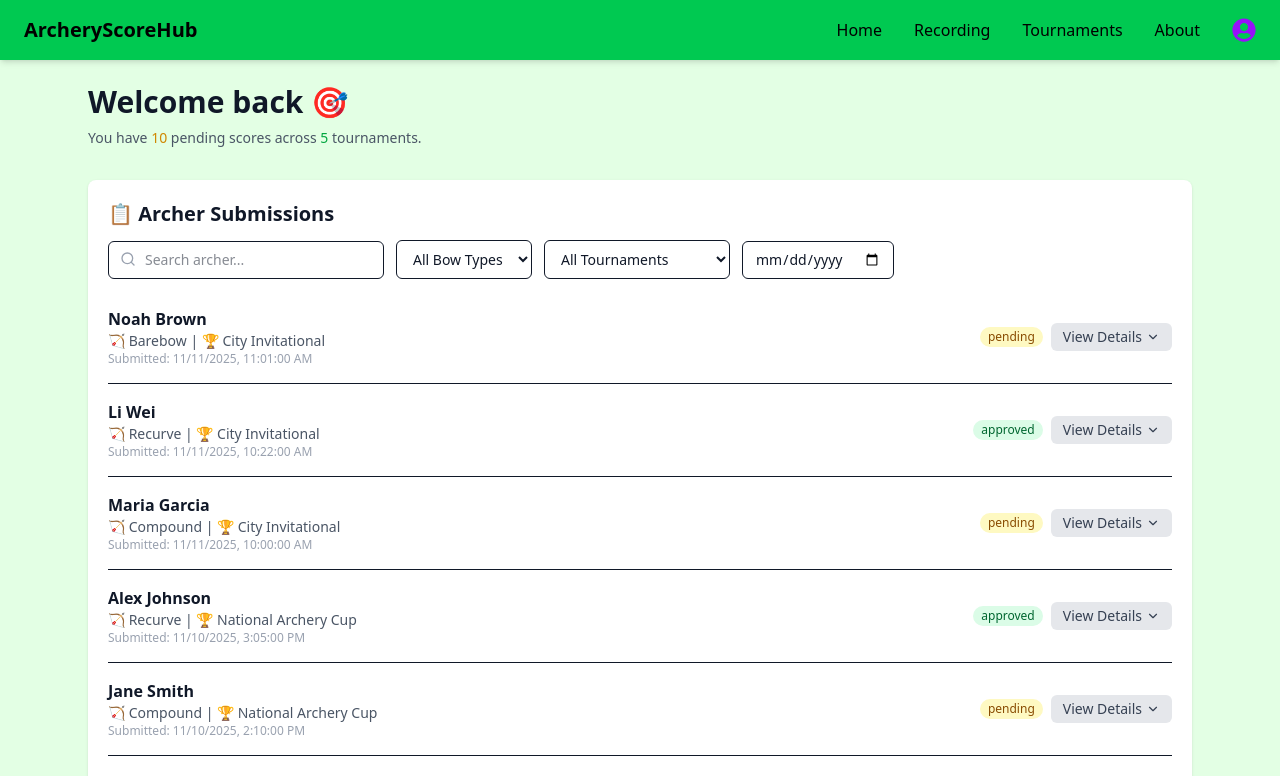
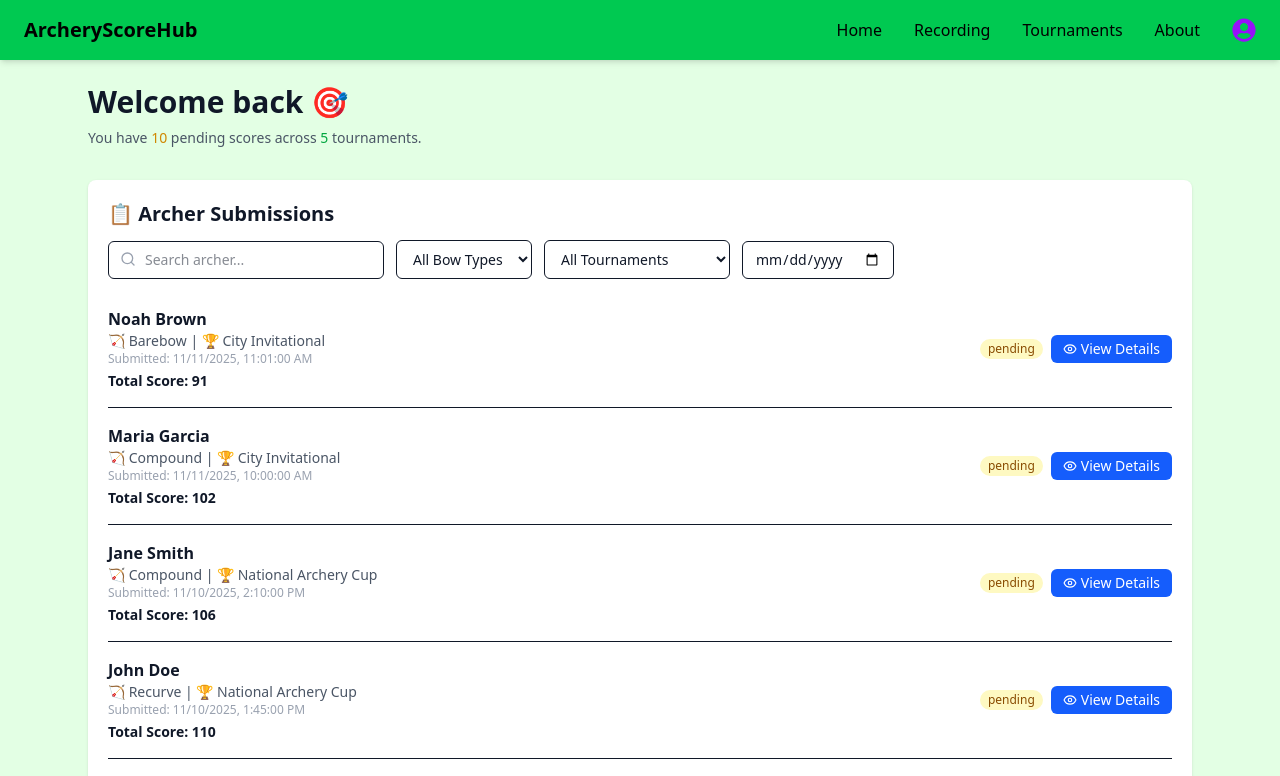
Before and after one commit to HuynhBaThanh105029615/archery_score_system, a Next.js app in the folder frontend/: page /profile/1 in a window 1280 px wide. Shown: the top 776 px of the page. Built offline with nearby package versions, Linux system fonts and the light colour scheme.

Commit message:
recorder page done

```diff
--- a/frontend/src/app/(user)/profile/[id]/RecorderProfilePage.tsx
+++ b/frontend/src/app/(user)/profile/[id]/RecorderProfilePage.tsx
@@ -1,35 +1,45 @@
+
 "use client";
 
 import { useState } from "react";
 import { useRouter } from "next/navigation";
-import RecorderDashboardUI, { TournamentItem, ScoreItem } from "@/src/component/RecorderDashboardUI";
+import RecorderDashboardUI, { ScoreItem } from "@/src/component/RecorderDashboardUI";
 import RecorderTournamentUI from "@/src/component/RecorderTournamentUI";
 import { tournaments } from "@/src/_data/tournaments";
-import { allScores as importedScore } from "@/src/_data/scores";
+import { allScores } from "@/src/_data/scores";
 
 export function RecorderProfilePage() {
   const [selectedTournament, setSelectedTournament] = useState<number | null>(null);
   const router = useRouter();
 
-  // ✅ Updated score data using your ScoreItem interface
-  const allScores: Record<number, ScoreItem[]> = importedScore
+  // ✅ Flatten all scores
+  const allScoreList: ScoreItem[] = Object.values(allScores).flat();
 
+  // ✅ Show only pending scores for the dashboard list
+  const pendingScores = allScoreList.filter((s) => s.status === "pending");
 
-  const history: ScoreItem[] = Object.values(allScores).flat();
-
-  // ✅ Handle tournament entry
   const handleEnterTournament = (id: number) => setSelectedTournament(id);
 
-  // ✅ Navigate to Archer Detail page
+  const handleBackToDashboard = () => setSelectedTournament(null);
+
+  const handleApprove = (id: number) => {
+    console.log("Approved score:", id);
+  };
+
+  const handleDisapprove = (id: number) => {
+    console.log("Disapproved score:", id);
+  };
+
+  // ✅ Navigate to Archer Detail Page
   const handleViewDetails = (scoreId: number) => {
     router.push(`/recorder/archer/${scoreId}`);
   };
 
-  const handleBackToDashboard = () => setSelectedTournament(null);
-
   // ✅ Tournament Page
   if (selectedTournament) {
-    const tournament = tournaments.find((t) => t.competition_id === selectedTournament);
+    const tournament = tournaments.find(
+      (t) => t.competition_id === selectedTournament
+    );
     const scores = allScores[selectedTournament] || [];
 
     return (
@@ -40,25 +50,25 @@ export function RecorderProfilePage() {
         >
           ← Back
         </button>
+
         <RecorderTournamentUI
           tournamentName={tournament?.name || "Tournament"}
-          scores={scores} // includes details
-          onApprove={(id) => console.log("Approved score:", id)}
-          onDisapprove={(id) => console.log("Disapproved score:", id)}
-          onViewDetails={handleViewDetails} // NEW
+          scores={scores}
+          onApprove={handleApprove}
+          onDisapprove={handleDisapprove}
         />
       </div>
     );
   }
 
-  // ✅ Dashboard
+  // ✅ Dashboard (only pending scores)
   return (
     <RecorderDashboardUI
       tournaments={tournaments}
-      scores={history.reverse()} // history scores
+      scores={pendingScores} // ✅ Only pending
       onEnterTournament={handleEnterTournament}
-      onDisapproveScore={(id) => console.log("Disapprove Score", id)}
-      onViewDetails={handleViewDetails} // pass to UI
+      onDisapproveScore={handleDisapprove}
+      onViewDetails={handleViewDetails}
     />
   );
 }
--- a/frontend/src/app/(user)/recorder/archer_details/page.tsx
+++ b/frontend/src/app/(user)/recorder/archer/[scoreId]/page.tsx
@@ -1,8 +1,8 @@
 "use client";
 
 import { useParams, useRouter } from "next/navigation";
+import { allScores } from "@/src/_data/scores";
 import { ScoreItem } from "@/src/component/RecorderDashboardUI";
-import { allScores } from "@/src/_data/scores";
 
 export default function ArcherDetailPage() {
   const params = useParams();
@@ -12,15 +12,21 @@ export default function ArcherDetailPage() {
   const allScoreList: ScoreItem[] = Object.values(allScores).flat();
   const score = allScoreList.find((s) => s.id === scoreId);
 
-  if (!score) return <div className="p-6">Score not found</div>;
+  if (!score) return <div className="p-6 text-center">Score not found</div>;
 
   const handleApprove = () => {
-    console.log("Approved score:", score.id);
+    console.log("✅ Approved score:", score.id);
   };
 
   const handleDisapprove = () => {
-    console.log("Disapproved score:", score.id);
+    console.log("❌ Disapproved score:", score.id);
   };
+
+  const totalScore =
+    score.details?.reduce(
+      (sum, round) => sum + round.shots.reduce((a, b) => a + b, 0),
+      0
+    ) ?? score.total_score;
 
   return (
     <div className="max-w-4xl mx-auto p-6">
@@ -31,21 +37,30 @@ export default function ArcherDetailPage() {
         ← Back
       </button>
 
-      <h2 className="text-2xl font-bold mb-2">{score.archer} - {score.bow_type}</h2>
-      <p className="text-gray-600 mb-4">Tournament: {score.tournament_name}</p>
-      <p className="text-gray-600 mb-4">Submitted at: {new Date(score.submitted_at).toLocaleString()}</p>
+      <h2 className="text-2xl font-bold mb-2">
+        {score.archer} - {score.bow_type}
+      </h2>
+      <p className="text-gray-600 mb-1">
+        Tournament: <span className="font-medium">{score.tournament_name}</span>
+      </p>
+      <p className="text-gray-600 mb-1">
+        Submitted at: {new Date(score.submitted_at).toLocaleString()}
+      </p>
+      <p className="text-gray-800 mt-2 font-semibold">Total Score: {totalScore}</p>
 
       {score.details && (
-        <div className="overflow-x-auto mb-4">
+        <div className="overflow-x-auto my-6">
           <table className="min-w-full border border-gray-200">
             <thead className="bg-gray-100">
               <tr>
                 <th className="px-3 py-2 border">Round</th>
                 <th className="px-3 py-2 border">Range</th>
                 {score.details[0].shots.map((_, i) => (
-                  <th key={i} className="px-3 py-2 border">Shot {i + 1}</th>
+                  <th key={i} className="px-3 py-2 border">
+                    Shot {i + 1}
+                  </th>
                 ))}
-                <th className="px-3 py-2 border">Total</th>
+                <th className="px-3 py-2 border">Round Total</th>
               </tr>
             </thead>
             <tbody>
@@ -54,7 +69,9 @@ export default function ArcherDetailPage() {
                   <td className="px-3 py-2 border text-center">{d.round}</td>
                   <td className="px-3 py-2 border text-center">{d.range}</td>
                   {d.shots.map((s, j) => (
-                    <td key={j} className="px-3 py-2 border text-center">{s}</td>
+                    <td key={j} className="px-3 py-2 border text-center">
+                      {s}
+                    </td>
                   ))}
                   <td className="px-3 py-2 border text-center font-semibold">
                     {d.shots.reduce((a, b) => a + b, 0)}
--- a/frontend/src/component/RecorderDashboardUI.tsx
+++ b/frontend/src/component/RecorderDashboardUI.tsx
@@ -1,7 +1,7 @@
 "use client";
 
-import { FC, useState, useEffect } from "react";
-import { Search, X, ChevronDown, ChevronUp } from "lucide-react";
+import { FC, useState } from "react";
+import { Search, X, ChevronDown, ChevronUp, Eye } from "lucide-react";
 
 export interface TournamentItem {
   competition_id: number;
@@ -33,6 +33,7 @@ interface Props {
   scores: ScoreItem[];
   onEnterTournament: (id: number) => void;
   onDisapproveScore: (id: number) => void;
+  onViewDetails: (id: number) => void; // ✅ Added
 }
 
 const RecorderDashboardUI: FC<Props> = ({
@@ -40,6 +41,7 @@ const RecorderDashboardUI: FC<Props> = ({
   scores,
   onEnterTournament,
   onDisapproveScore,
+  onViewDetails, // ✅ Added
 }) => {
   const [searchQuery, setSearchQuery] = useState("");
   const [bowFilter, setBowFilter] = useState("All");
@@ -51,9 +53,7 @@ const RecorderDashboardUI: FC<Props> = ({
     .filter((s) =>
       s.archer?.toLowerCase().includes(searchQuery.toLowerCase())
     )
-  .filter((s) =>
-    bowFilter === "All" ? true : s.bow_type === bowFilter
-  )
+    .filter((s) => (bowFilter === "All" ? true : s.bow_type === bowFilter))
     .filter((s) =>
       tournamentFilter === "All" ? true : s.tournament_name === tournamentFilter
     )
@@ -64,10 +64,8 @@ const RecorderDashboardUI: FC<Props> = ({
     )
     .sort(
       (a, b) =>
-      new Date(b.submitted_at).getTime() -
-      new Date(a.submitted_at).getTime()
+        new Date(b.submitted_at).getTime() - new Date(a.submitted_at).getTime()
     );
-
 
   const bowTypes = Array.from(new Set(scores.map((s) => s.bow_type)));
   const tournamentNames = Array.from(new Set(scores.map((s) => s.tournament_name)));
@@ -146,7 +144,15 @@ const RecorderDashboardUI: FC<Props> = ({
 
           {/* Archer List */}
           <div className="divide-y">
-            {filteredScores.map((score) => (
+            {filteredScores.map((score) => {
+              // ✅ Calculate total dynamically
+              const calculatedTotal =
+                score.details?.reduce(
+                  (sum, round) => sum + round.shots.reduce((a, b) => a + b, 0),
+                  0
+                ) ?? score.total_score;
+
+              return (
                 <div key={score.id} className="py-4">
                   <div className="flex justify-between items-center">
                     <div>
@@ -156,6 +162,9 @@ const RecorderDashboardUI: FC<Props> = ({
                       </div>
                       <div className="text-xs text-gray-400">
                         Submitted: {new Date(score.submitted_at).toLocaleString()}
+                      </div>
+                      <div className="text-sm mt-1 font-semibold">
+                        Total Score: {calculatedTotal}
                       </div>
                     </div>
 
@@ -171,66 +180,16 @@ const RecorderDashboardUI: FC<Props> = ({
                       </span>
 
                       <button
-                      onClick={() =>
-                        setExpandedScore(
-                          expandedScore === score.id ? null : score.id
-                        )
-                      }
-                      className="px-3 py-1 text-sm rounded-md bg-gray-200 text-gray-700 hover:bg-gray-300 flex items-center gap-1">
-                      {expandedScore === score.id ? "Hide Details" : "View Details"}
-                      {expandedScore === score.id ? (
-                        <ChevronUp size={14} />
-                      ) : (
-                        <ChevronDown size={14} />
-                      )}
+                        onClick={() => onViewDetails(score.id)} // ✅ Go to new page
+                        className="px-3 py-1 text-sm rounded-md bg-blue-600 text-white hover:bg-blue-700 flex items-center gap-1"
+                      >
+                        <Eye size={14} /> View Details
                       </button>
                     </div>
                   </div>
-
-                {/* Expanded details */}
-                {expandedScore === score.id && score.details && (
-                  <div className="mt-4 overflow-x-auto">
-                    <table className="min-w-full text-sm border border-gray-200">
-                      <thead className="bg-gray-100">
-                        <tr>
-                          <th className="px-3 py-2 border">Round</th>
-                          <th className="px-3 py-2 border">Range</th>
-                          {score.details[0].shots.map((_, i) => (
-                            <th key={i} className="px-3 py-2 border">
-                              Shot {i + 1}
-                            </th>
-                          ))}
-                          <th className="px-3 py-2 border">Total</th>
-                        </tr>
-                      </thead>
-                      <tbody>
-                        {score.details.map((d, i) => (
-                          <tr key={i}>
-                            <td className="px-3 py-2 border text-center">
-                              {d.round}
-                            </td>
-                            <td className="px-3 py-2 border text-center">
-                              {d.range}
-                            </td>
-                            {d.shots.map((s, i2) => (
-                              <td
-                                key={i2}
-                                className="px-3 py-2 border text-center"
-                              >
-                                {s}
-                              </td>
-                            ))}
-                            <td className="px-3 py-2 border font-semibold text-center">
-                              {d.shots.reduce((a, b) => a + b, 0)}
-                            </td>
-                          </tr>
-                        ))}
-                      </tbody>
-                    </table>
                 </div>
-                )}
-              </div>
-            ))}
+              );
+            })}
 
             {filteredScores.length === 0 && (
               <div className="text-center text-gray-500 py-6">
```
Lines whose indentation alone changed are shown as unchanged.
